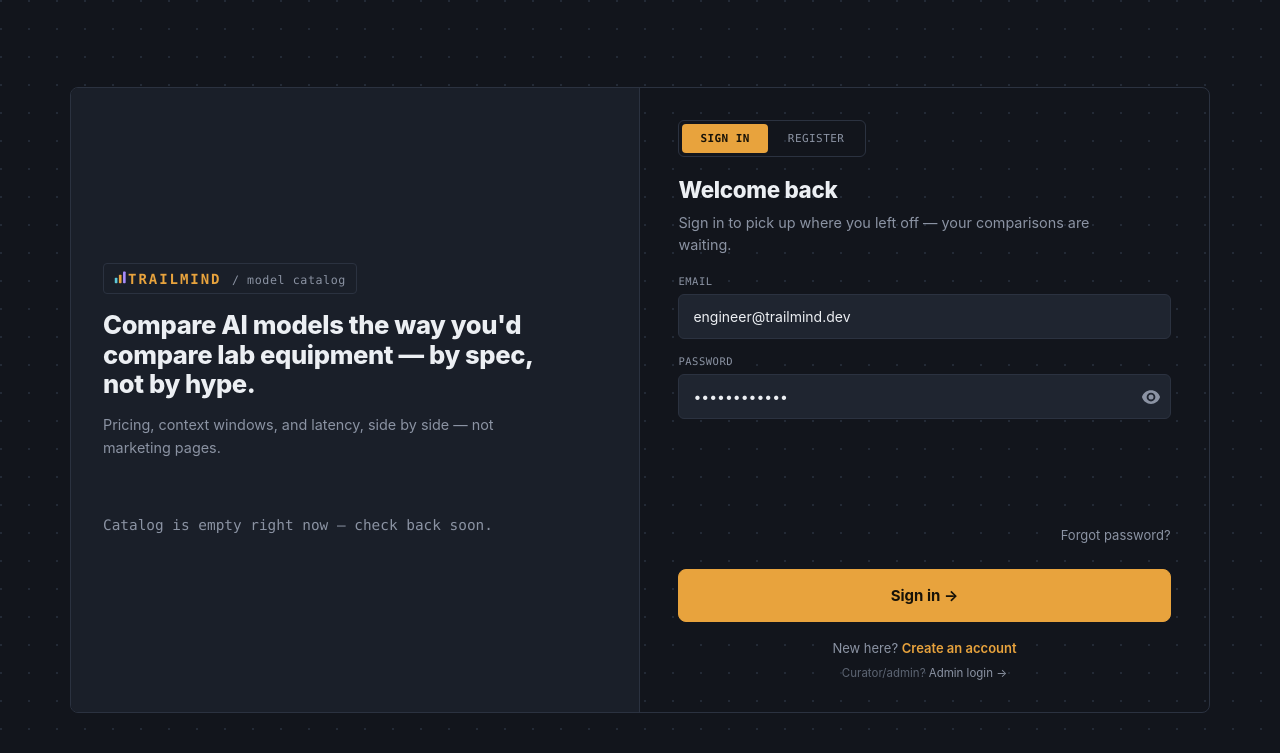
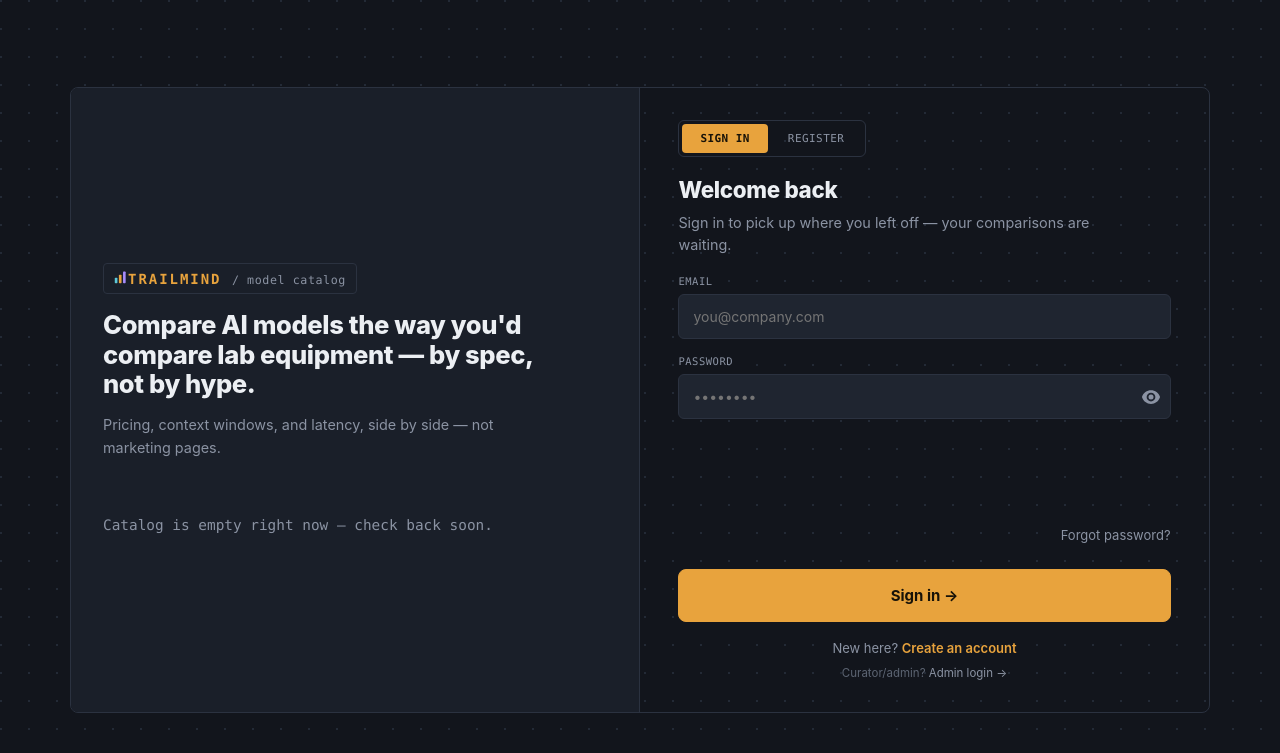
Before and after one commit to leeladesai/smartreco-hackathon, a FastAPI app: page /login in a window 1280 px wide. Shown: the top 753 px of the page. Run offline with FastAPI, Linux system fonts and the light colour scheme; data comes from the database, SQL or seed files in the repository; data that the repository does not hold is empty.

Commit message:
Remove pre-filled demo credentials from the AI-engineer login page
Was convenient for recording the demo video; no longer needed post-recording.

```diff
--- a/app/templates/login.html
+++ b/app/templates/login.html
@@ -44,12 +44,12 @@
       <form class="auth-form" id="auth-form" onsubmit="submitAuth(event); return false;">
         <div class="auth-field">
           <label>Email</label>
-          <input type="email" placeholder="you@company.com" value="engineer@trailmind.dev" autocomplete="email" required>
+          <input type="email" placeholder="you@company.com" autocomplete="email" required>
         </div>
         <div class="auth-field">
           <label>Password</label>
           <div class="password-field">
-            <input type="password" placeholder="••••••••" value="engineer@123" autocomplete="current-password" required>
+            <input type="password" placeholder="••••••••" autocomplete="current-password" required>
             <button type="button" class="password-toggle" aria-label="Show password" tabindex="-1" onclick="togglePasswordVisibility(this)">
               <svg class="icon-eye" viewBox="0 0 24 24" fill="currentColor"><path fill-rule="evenodd" clip-rule="evenodd" d="M12 15a3 3 0 100-6 3 3 0 000 6z"/><path fill-rule="evenodd" clip-rule="evenodd" d="M1.323 11.447C2.811 6.976 7.028 3.75 12.001 3.75c4.97 0 9.185 3.223 10.675 7.69.12.362.12.752 0 1.113-1.487 4.471-5.705 7.697-10.677 7.697-4.97 0-9.186-3.223-10.675-7.69a1.75 1.75 0 010-1.113zM17.25 12a5.25 5.25 0 11-10.5 0 5.25 5.25 0 0110.5 0z"/></svg>
               <svg class="icon-eye-off" viewBox="0 0 24 24" fill="currentColor"><path d="M3.53 2.47a.75.75 0 00-1.06 1.06l18 18a.75.75 0 101.06-1.06l-18-18zM22.676 12.553a11.249 11.249 0 01-2.631 4.31l-3.099-3.099a5.25 5.25 0 00-6.71-6.71L7.759 4.577a11.217 11.217 0 014.242-.827c4.97 0 9.185 3.223 10.675 7.69.12.362.12.752 0 1.113z"/><path d="M15.75 12c0 .18-.013.357-.037.53l-4.244-4.243A3.75 3.75 0 0115.75 12zM12.53 15.713l-4.243-4.244a3.75 3.75 0 004.243 4.243z"/><path d="M6.75 12c0-.619.107-1.213.304-1.764l-3.1-3.1a11.25 11.25 0 00-2.63 4.31c-.12.362-.12.752 0 1.114 1.489 4.467 5.704 7.69 10.675 7.69 1.5 0 2.933-.294 4.242-.827l-2.477-2.477A5.25 5.25 0 016.75 12z"/></svg>
```
